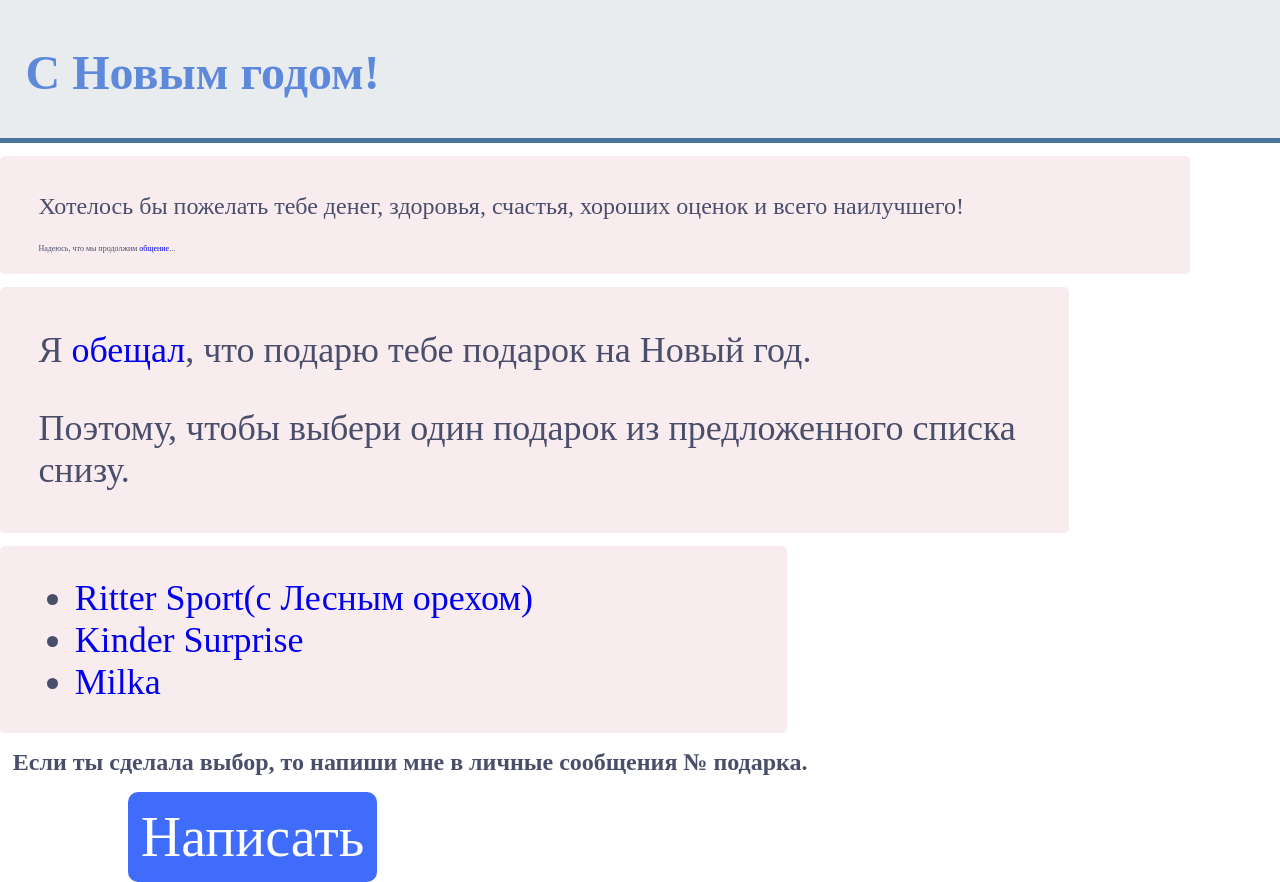
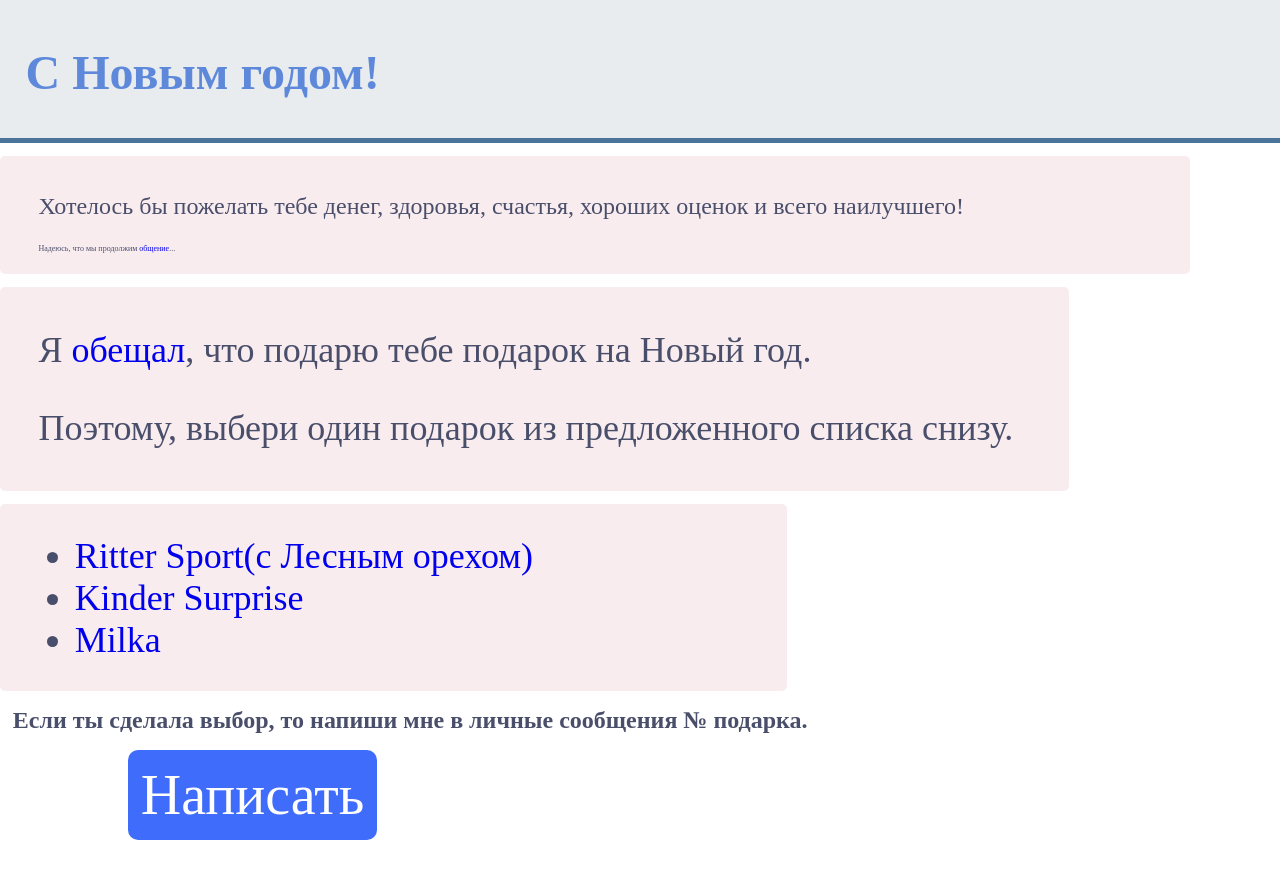
Before and after one commit to podarok3112/podarok3112.github.io, a plain HTML site: page index.html in a window 1280 px wide. Shown: the top 882 px of the page. After the commit the page ends 840 px from the top, so only its background shows below. Drawn offline with Linux system fonts and the light colour scheme.

Commit message:
Update index.html

```diff
--- a/index.html
+++ b/index.html
@@ -125,7 +125,7 @@
 
 	<div class="p">
 		<p class="pp">Я <a href="https://clck.ru/aeCBK" target="_blank">обещал</a>, что подарю тебе подарок на Новый год.</p>
-		<p class="pp">Поэтому, чтобы выбери один подарок из предложенного списка снизу.</p>
+		<p class="pp">Поэтому, выбери один подарок из предложенного списка снизу.</p>
 	</div>
 
 	<div class="p" id="f">
```
